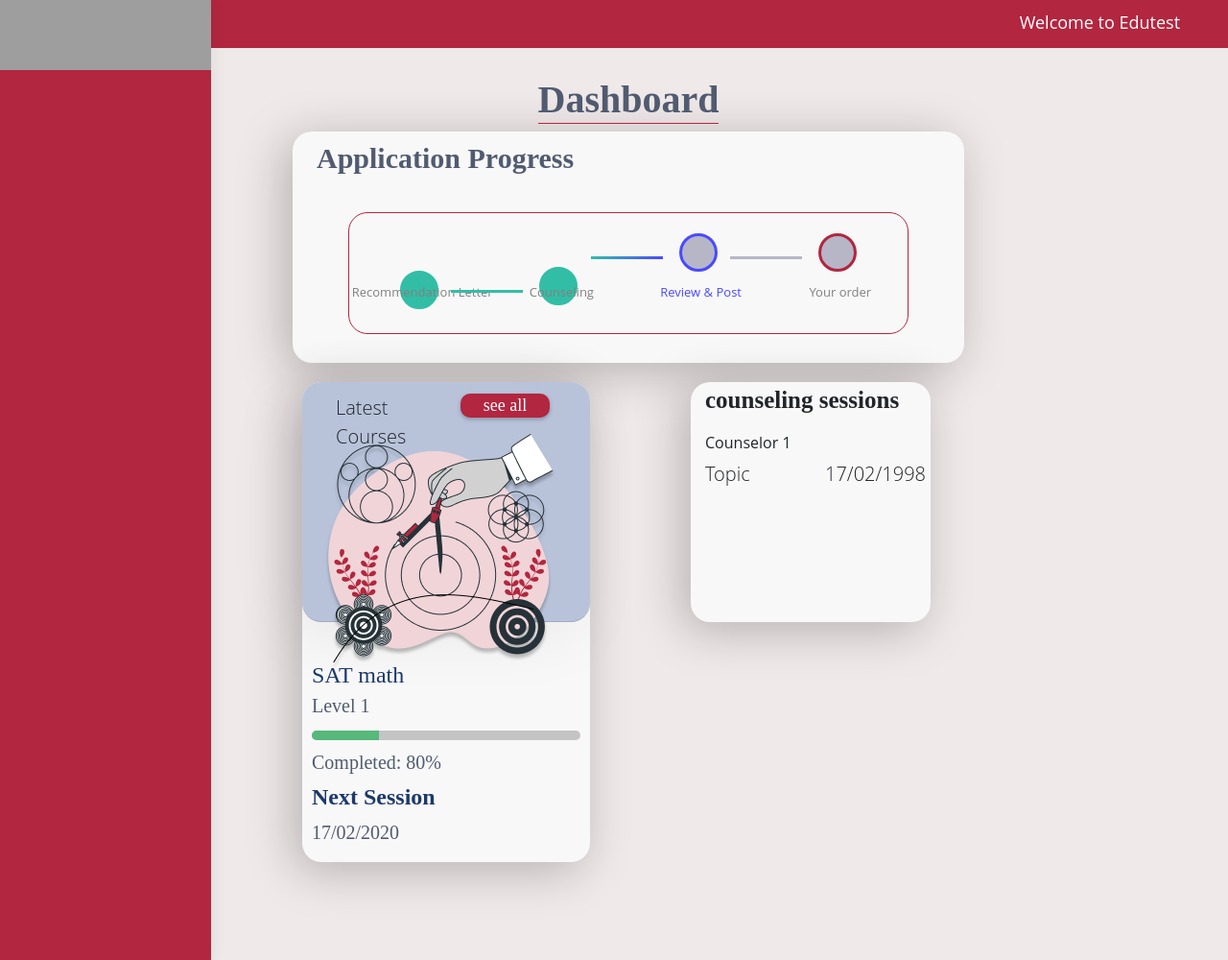
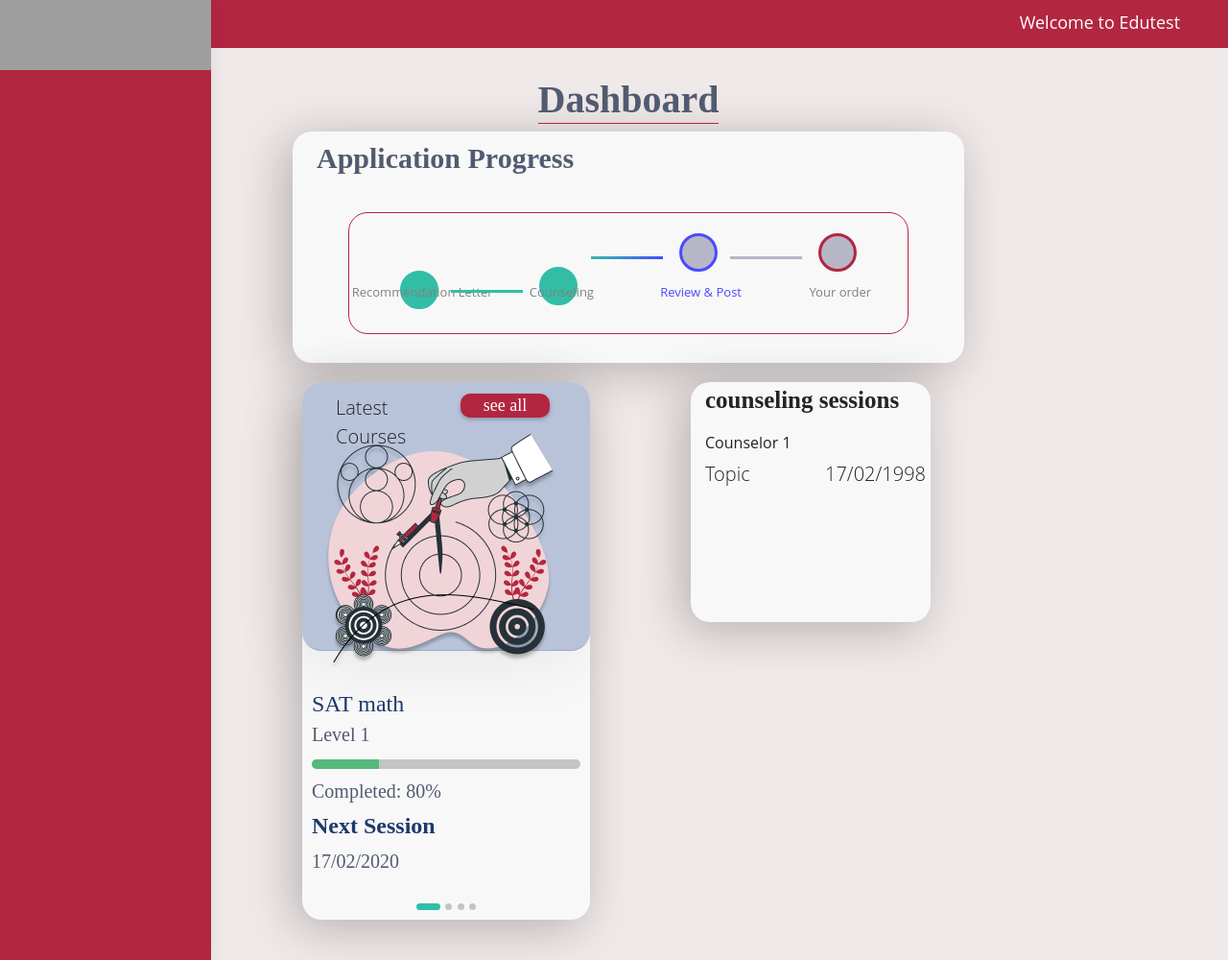
Before and after one commit to opiomega/Edutest, a Symfony app: template templates/apprentice/index.html.twig in a window 1280 px wide. Shown: the whole page at 96% size. Run offline with Twig, Linux system fonts and the light colour scheme; the template is opened without the code that fills it, so the values that code supplies are empty; some libraries are stand-ins or nearby versions; grey boxes are pictures that could not be loaded.

Commit message:
pagination + hover

```diff
--- a/public/asset/css/main.css
+++ b/public/asset/css/main.css
@@ -283,7 +283,6 @@ text-shadow: 0px 0px 0px;
 
 /*       css for progress        */
 
-
 .design-process-section {
   margin: 0 auto;
   width: 80%;
@@ -294,7 +293,6 @@ text-shadow: 0px 0px 0px;
   border-radius: 20px;
   box-shadow: -8px 8px 50px rgba(0, 0, 0, 0.25);
   background: #f8f8f8;
-
 }
 .process-model {
   display: flex;
@@ -460,7 +458,7 @@ text-shadow: 0px 0px 0px;
 .courses-section {
   margin: 20px;
   width: 300px;
-  height: 500px !important ;
+  height: 560px !important ;
   background: #f8f8f8;
   box-shadow: -8px 8px 50px rgba(0, 0, 0, 0.25);
   border-radius: 20px;
@@ -565,16 +563,15 @@ text-shadow: 0px 0px 0px;
 
 /* ************************************  */
 
-.application-progress-steps{
+.application-progress-steps {
   margin: 0 auto;
 
-  background: #F8F8F8;
-box-shadow: -8px 8px 50px rgba(0, 0, 0, 0.25);
-border-radius: 20px;
+  background: #f8f8f8;
+  box-shadow: -8px 8px 50px rgba(0, 0, 0, 0.25);
+  border-radius: 20px;
   max-width: 700px;
-  width:80%;
+  width: 80%;
 }
-
 
 #steps {
   width: 80%;
@@ -582,10 +579,9 @@ border-radius: 20px;
   display: inline-block;
   align-items: center;
   text-align: center;
-  border: 1px solid #B22640;
+  border: 1px solid #b22640;
   border-radius: 20px;
   padding: 25px;
-
 }
 
 .step {
@@ -594,7 +590,7 @@ border-radius: 20px;
   background-color: rgb(182, 182, 199);
   display: inline-block;
   border: 3px solid;
-  border-color: #B22640;
+  border-color: #b22640;
   border-radius: 50%;
 
   color: rgb(182, 182, 199);
@@ -636,17 +632,65 @@ border-radius: 20px;
   color: rgb(182, 182, 199);
 }
 .step.active:before {
-  background: linear-gradient(to right, #32BEA6 0%, rgb(74, 74, 255) 100%);
+  background: linear-gradient(to right, #32bea6 0%, rgb(74, 74, 255) 100%);
 }
 .step.active:after {
   color: rgb(74, 74, 255);
 }
 .step.done {
-  background-color:#32BEA6;
-  border-color: #32BEA6;
+  background-color: #32bea6;
+  border-color: #32bea6;
 
   color: white;
 }
 .step.done:before {
-  background-color:#32BEA6;
+  background-color: #32bea6;
 }
+.step:hover + .hide {
+  position: absolute;
+  display: block;
+  color: red;
+}
+
+.hide {
+  position: absolute;
+  width: 200px;
+  height: 200px;
+  top: 177px;
+  display: none;
+  box-shadow: 4px -4px 20px rgba(0, 0, 0, 0.25);
+  border-radius: 10px;
+  background-color: whitesmoke;
+  border: none;
+  z-index: 4;
+  font-family: Space Grotesk;
+font-style: normal;
+font-weight: 500;
+font-size: 20px;
+
+}
+
+/***************************************/
+
+.sat-text {
+  margin-left: 25px;
+  display: block;
+  position: relative;
+  background-color: white;
+  border-radius: 20px;
+  filter: drop-shadow(0px 4px 4px rgba(0, 0, 0, 0.25));
+}
+
+.dot {
+  display: inline-block;
+  width: 7px;
+  height: 7px;
+  border-radius: 100px;
+  background-color: #c4c4c4;
+  cursor: pointer;
+  transition: 0.25s cubic-bezier(0.85, 0.18, 0.19, 0.83);
+}
+.dot.active {
+  width: 25px;
+  background-color: #32bea6;
+}
--- a/src/Controller/StudentController.php
+++ b/src/Controller/StudentController.php
@@ -38,6 +38,9 @@ use App\Entity\Teacher;
 use App\Entity\EducationGroup;
 use App\Entity\TestScore;
 use Symfony\Component\Form\FormError;
+
+
+
 
 /**
  * @Route("/student")
--- a/templates/apprentice/index.html.twig
+++ b/templates/apprentice/index.html.twig
@@ -34,6 +34,8 @@
 
 					<div id="steps">
 						<div class="step" data-desc="Recommendation Letter">1</div>
+            <div class="hide"> <p> Questionnair pdf </p></div>
+
 						<div class="step " data-desc="Counseling">2</div>
 						<div class="step active " data-desc="Review & Post">3</div>
 						<div class="step " data-desc="Your order">4</div>
@@ -132,9 +134,33 @@
 										</p>
 									</div>
 								</div>
+
+
 							</div>
 							{# end card content #}
+							<div class="row">
+								<div
+									class="col  d-flex justify-content-center">
+									{# <div class="pagination-wrapper">
+																		<div class="pagination">
+																			<span></span>
+																			<span></span>
+																			<span class="active"></span>
+																			<span></span>
+																		</div>
+																	</div> #}
 
+									<div>
+										<div class="dot active"></div>
+										<div class="dot"></div>
+										<div class="dot"></div>
+										<div class="dot"></div>
+
+									</div>
+
+								</div>
+
+							</div>
 						</div>
 						{# end course card #}
 
@@ -204,8 +230,7 @@
 						<div class="step " data-desc="Counseling">2</div>
 						<div class="step active " data-desc="Review & Post">3</div>
 						<div class="step " data-desc="Your order">4</div>
-
-					</div>
+          </div>
 
 				</div>
 
--- a/templates/base.html.twig
+++ b/templates/base.html.twig
@@ -20,12 +20,14 @@
 		<div class="top-bar">
 
 			<img src="{{asset('image/edutestblanc.png')}}">
-			<p> Welcome to Edutest </p>
+			<p>
+				Welcome to Edutest
+			</p>
 		</div>
 
 
 		<nav class="main-menu ">
-	        <div class="settings"> </div>
+			<div class="settings"></div>
 
 			{% if app.user.status == 'Teacher' %}
 				{% include 'teacher.html.twig'%}
@@ -42,19 +44,8 @@
 		</nav>
 
 
-
-
-
-				<section class="main">
-				{% block body %}
-
-				{% endblock %}
+		<section class="main"> {% block body %}{% endblock %}
 			</section>
-
-
-
-
-
 
 
 			<script type="text/javascript" src="https://ajax.googleapis.com/ajax/libs/jquery/3.1.0/jquery.min.js"></script>
@@ -64,15 +55,23 @@
 
 			<script>
 
-		$(document).ready( function() {
-  $('.step').each(function(index, element) {
-    // element == this
+				$(document).ready(function () {
+$('.step').each(function (index, element) { // element == this
 $(element).not('.active').addClass('done');
 $('.done').html('<i class="icon-ok"></i>');
-    if($(this).is('.active')) {
+if ($(this).is('.active')) {
 return false;
 }
 });
+});
+
+$(".dot").click(function () {
+if ($(this).hasClass("active")) {
+return;
+} else {
+$(".dot").removeClass("active");
+$(this).addClass("active");
+}
 });
 			</script>
 
```
Also changed, not shown: src/Controller/ApprenticeController.php (+15 -0 lines), templates/sat.html.twig (added, +29 -0 lines). Lines whose indentation alone changed are shown as unchanged.
